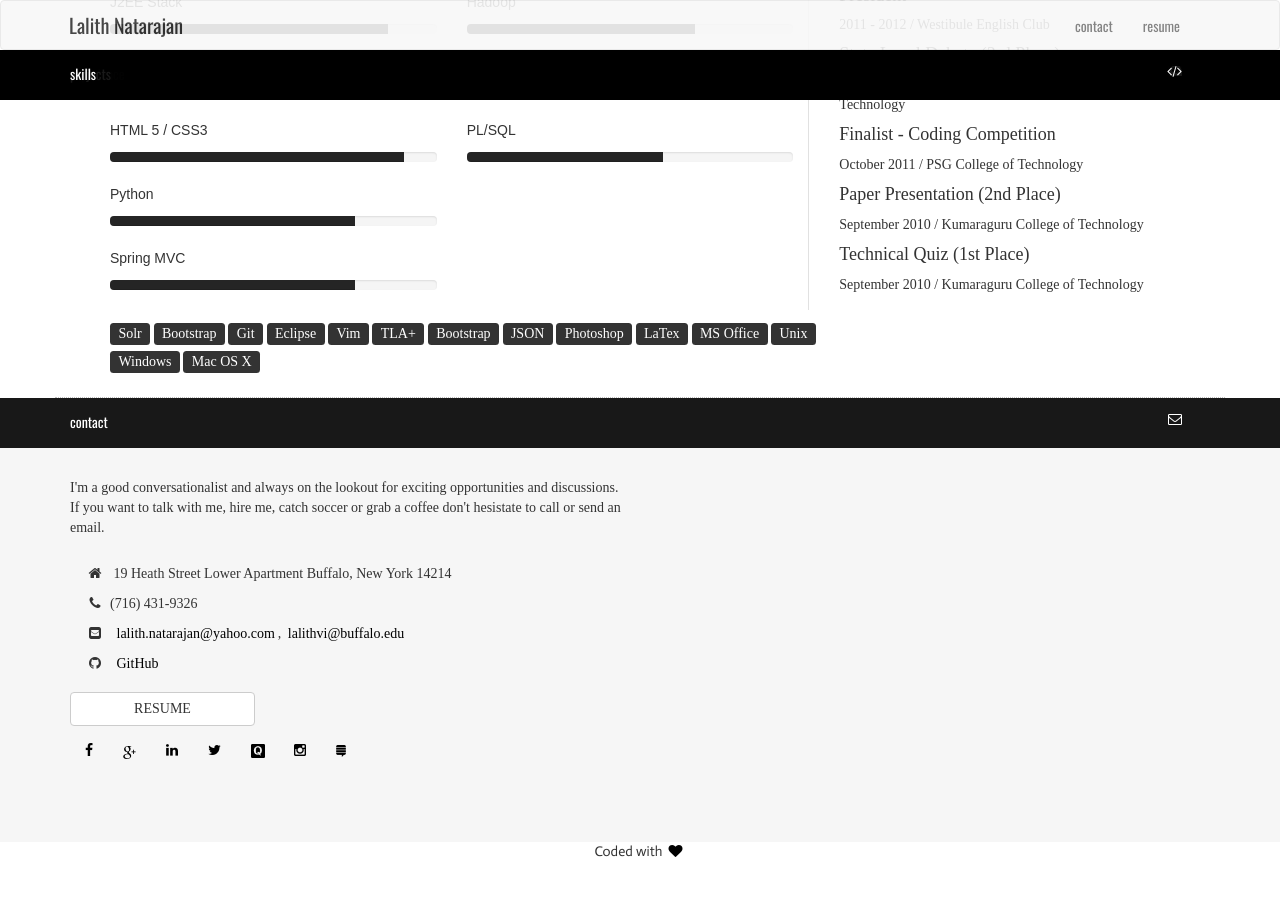
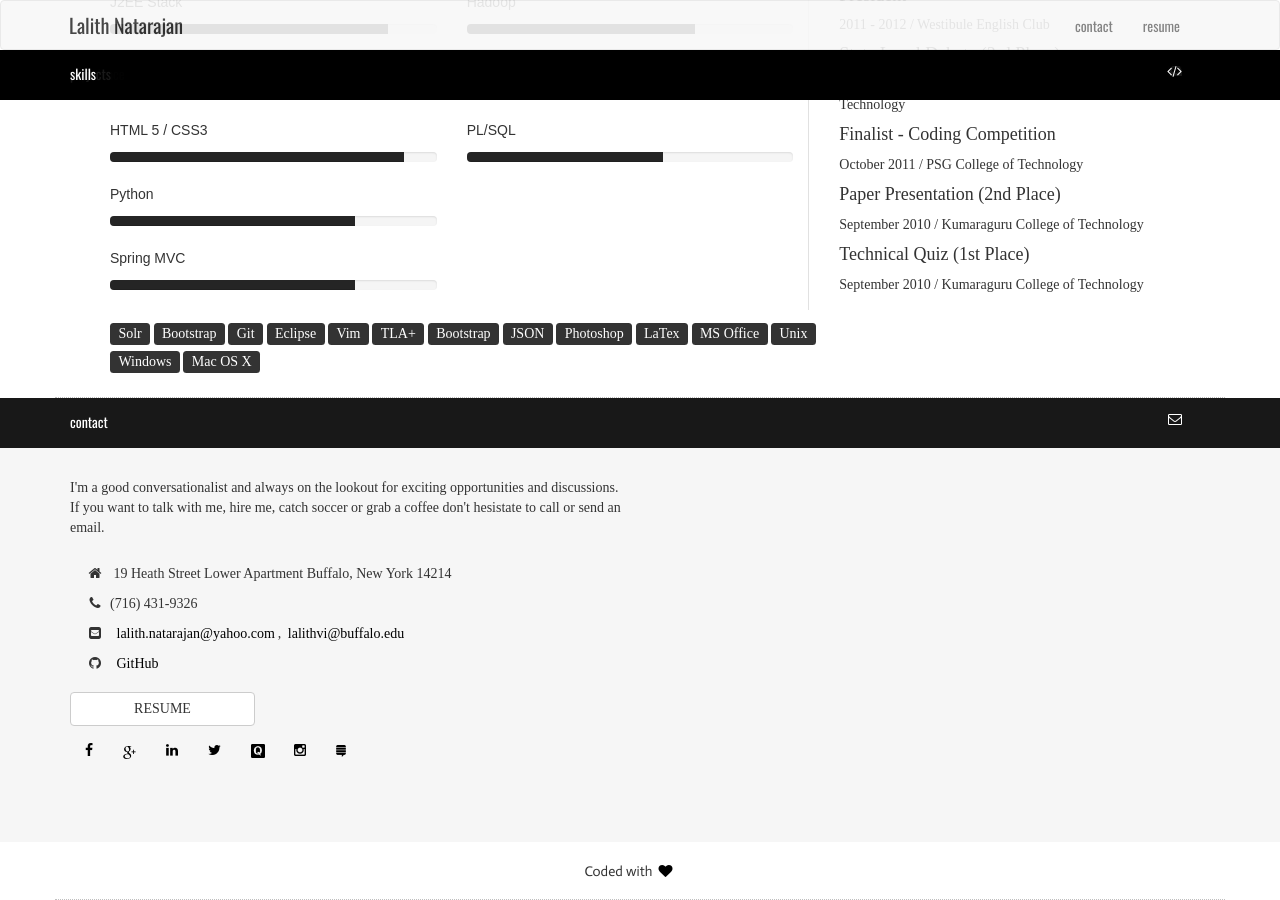
Before and after one commit to bizentass/bizentass.github.io, a Jekyll site: the page built from index.html, in a window 1280 px wide and 900 px high, scrolled down 3007 px. Built offline with Jekyll 4.4.1, drawn with Linux system fonts in a browser that asks for light colours; before the commit the page ends 3879 px from its top, so only the background shows below that.

Commit message:
Minor class change in the footer section.

```diff
--- a/index.html
+++ b/index.html
@@ -644,7 +644,7 @@ title: Lalith Natarajan · Developer
 </div> <!-- end .content-scroller -->
 
 <footer>
-    <div class="container page_section font_actor">
+    <div class="container page-section font_actor">
         <div class="col-md-12">
             <p class="text-center last"> Coded with
             	<a href="https://github.com/bizentass/bizentass.github.io">
```
